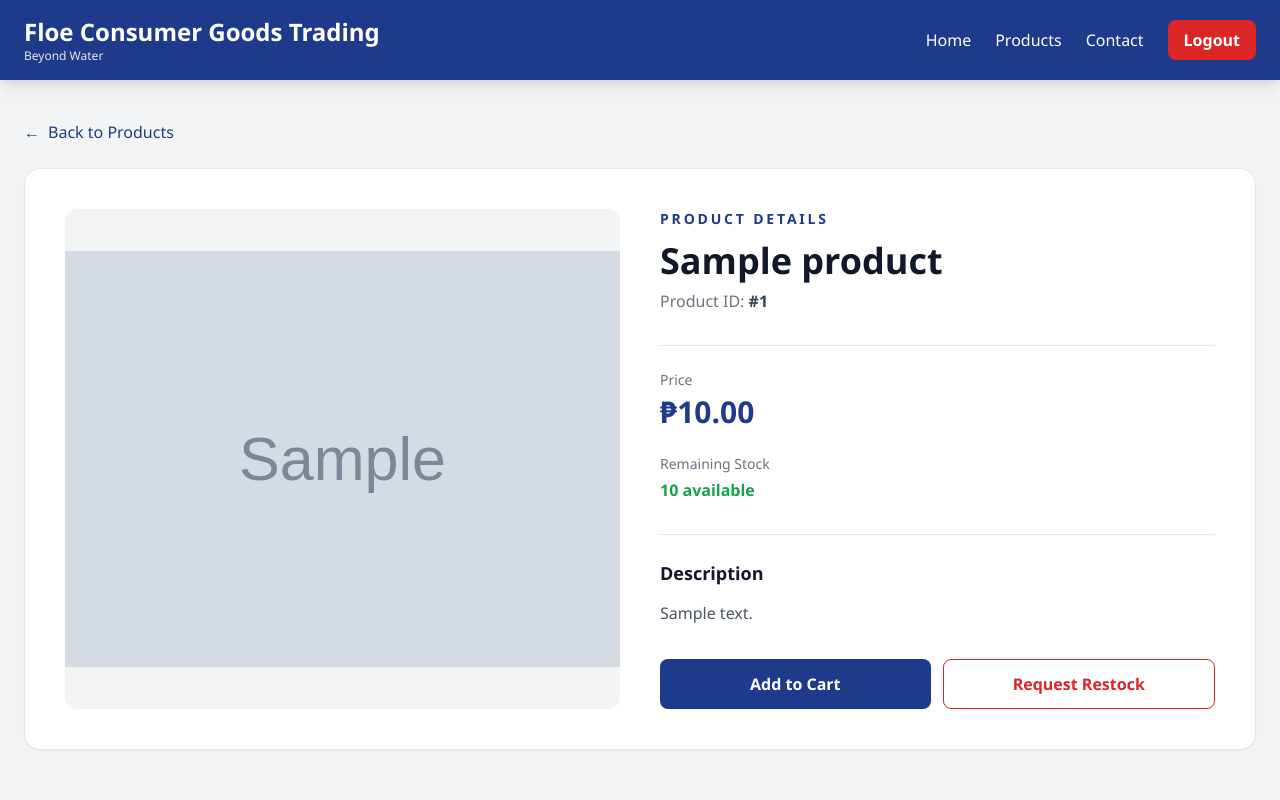
After one commit to Eumsgothere/SYSTEMINTEG2-FINALPROJECT-THIRDEYE, a CodeIgniter 4 app: the page made by backend/app/Views/productview.php in a window 1280 px wide. The commit adds this page. Run offline with PHP 8.4 and a stand-in for CodeIgniter, Linux system fonts and the light colour scheme; the template is opened without the code that fills it: most values are stand-ins (such as "Sample title", 1, 10 or a date in 2020); grey boxes marked "Sample" are stand-in pictures; some libraries are stand-ins or nearby versions.

Commit message:
Working Product View for each product

```diff
--- a/backend/app/Config/Routes.php
+++ b/backend/app/Config/Routes.php
@@ -14,6 +14,7 @@ $routes->get('/', 'Home::index');
 $routes->get('contact', 'Contact::index');
 $routes->get('products', 'Products::index');
 $routes->get('restock-request/(:num)', 'RestockRequests::form/$1');
+$routes->get('view-products/(:num)', 'Products::viewprod/$1');
 $routes->post('restock-request', 'RestockRequests::store');
 
 // ====================
--- /dev/null
+++ b/backend/app/Views/productview.php
@@ -0,0 +1,82 @@
+<!DOCTYPE html>
+<html lang="en">
+
+<?= view('components/head', ['title' => esc($product['name']) . ' | Floe Trading Goods']) ?>
+
+<body>
+    <?= view('components/header') ?>
+
+    <main class="mx-auto px-6 py-10 container">
+        <a
+            href="<?= base_url('products') ?>"
+            class="inline-flex items-center gap-2 mb-6 font-medium text-blue-900 hover:text-blue-700">
+            <span aria-hidden="true">&larr;</span>
+            Back to Products
+        </a>
+
+        <article class="bg-white shadow-sm border border-gray-200 rounded-2xl overflow-hidden">
+            <div class="gap-10 grid lg:grid-cols-2 p-6 md:p-10">
+                <div class="flex justify-center items-center bg-gray-100 rounded-xl min-h-[320px] overflow-hidden">
+                    <img
+                        src="<?= esc($product['image'] ?: 'https://via.placeholder.com/700x520?text=No+Image') ?>"
+                        alt="<?= esc($product['name']) ?>"
+                        class="w-full h-full max-h-[520px] object-contain">
+                </div>
+
+                <div class="flex flex-col justify-center">
+                    <p class="font-semibold text-blue-900 text-sm uppercase tracking-[0.2em]">
+                        Product Details
+                    </p>
+
+                    <h1 class="mt-3 font-bold text-gray-900 text-3xl md:text-4xl">
+                        <?= esc($product['name']) ?>
+                    </h1>
+
+                    <p class="mt-2 text-gray-500">
+                        Product ID: <span class="font-semibold text-gray-700">#<?= (int) $product['id'] ?></span>
+                    </p>
+
+                    <div class="mt-8 pt-6 border-gray-200 border-t">
+                        <p class="text-gray-500 text-sm">Price</p>
+                        <p class="mt-1 font-bold text-blue-900 text-3xl">
+                            &#8369;<?= number_format((float) $product['price'], 2) ?>
+                        </p>
+                    </div>
+
+                    <div class="mt-6">
+                        <p class="text-gray-500 text-sm">Remaining Stock</p>
+                        <p class="mt-1 font-semibold <?= ((int) $product['stock'] > 0) ? 'text-green-600' : 'text-red-600' ?>">
+                            <?= (int) $product['stock'] ?> available
+                        </p>
+                    </div>
+
+                    <div class="mt-8 pt-6 border-gray-200 border-t">
+                        <h2 class="font-semibold text-gray-900 text-lg">Description</h2>
+                        <p class="mt-3 text-gray-600 leading-7">
+                            <?= esc($product['description'] ?: 'No description available.') ?>
+                        </p>
+
+                        <div class="flex sm:flex-row flex-col gap-3 mt-8">
+                            <button
+                                type="button"
+                                data-product-id="<?= (int) $product['id'] ?>"
+                                <?= ((int) $product['stock'] < 1) ? 'disabled' : '' ?>
+                                class="flex-1 bg-blue-900 hover:bg-blue-800 disabled:bg-gray-300 px-5 py-3 rounded-lg font-semibold text-white disabled:text-gray-500 transition">
+                                Add to Cart
+                            </button>
+
+                            <a
+                                href="<?= base_url('restock-request/' . (int) $product['id']) ?>"
+                                class="flex-1 px-5 py-3 border border-red-600 hover:bg-red-50 rounded-lg font-semibold text-red-600 text-center transition">
+                                Request Restock
+                            </a>
+                        </div>
+                    </div>
+                </div>
+            </div>
+        </article>
+    </main>
+
+</body>
+
+</html>
```
Also changed, not shown: backend/app/Controllers/Products.php (+13 -0 lines), backend/app/Views/home.php (+8 -4 lines), backend/app/Views/products.php (+32 -3 lines).
